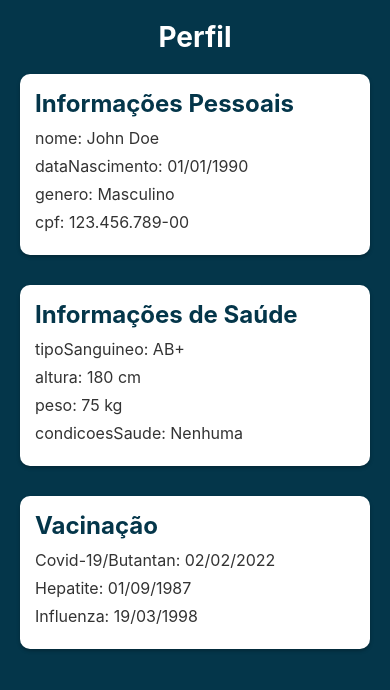
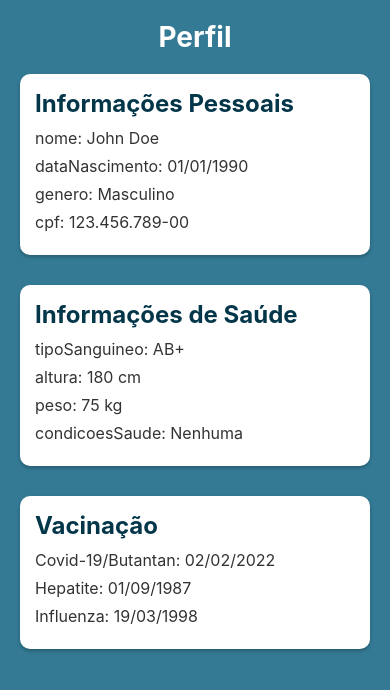
Before and after one commit to GuilhermeNSouza/VacineMais-Mobile, a React Native app: screen /Perfil in a window 390 px wide. Shown: the top 690 px of the page. Built offline with nearby package versions, Linux system fonts and the light colour scheme.

Commit message:
pequenas modificações

```diff
--- a/src/paginas/configs/index.tsx
+++ b/src/paginas/configs/index.tsx
@@ -54,7 +54,7 @@ const styles = StyleSheet.create({
     backgroundColor: '#fff',
   },
   header: {
-    backgroundColor: '#04364A',
+    backgroundColor: '#347A94',
     paddingVertical: 20,
     paddingHorizontal: 10,
   },
--- a/src/paginas/historico/index.tsx
+++ b/src/paginas/historico/index.tsx
@@ -89,7 +89,7 @@ export default function Historico() {
 const styles = StyleSheet.create({
   container: {
     flex: 1,
-    backgroundColor: '#04364A',
+    backgroundColor: '#347A94',
   },
   containerHeader: {
     marginTop: '14%',
@@ -110,7 +110,7 @@ const styles = StyleSheet.create({
     paddingEnd: '3%',
   },
   button: {
-    backgroundColor: '#04364A',
+    backgroundColor: '#57AECF',
     width: '100%',
     borderRadius: 4,
     paddingVertical: 8,
--- a/src/paginas/home/index.tsx
+++ b/src/paginas/home/index.tsx
@@ -17,8 +17,8 @@ export default function Homescreen() {
 
   // Informações do usuário (fictícias)
   const userInfo = {
-    name: "John Doe",
-    email: "john.doe@example.com",
+    name: "José da Silva",
+    email: "jose.silva@example.com",
     cpf: "123.456.789-00",
     avatar: require('../../images/user_avatar.png') // Adicione a imagem do avatar do usuário
   };
@@ -26,6 +26,10 @@ export default function Homescreen() {
   return (
     // Componente de contêiner principal
     <View style={styles.container}>
+      {/* Animatable View para o cabeçalho */}
+      <Animatable.View animation='fadeInLeft' delay={500} style={styles.containerHeader}>
+        <Text style={styles.message}>Histórico de Vacinas</Text>
+      </Animatable.View>
       <Animatable.View animation='fadeInDown' style={styles.containerUserInfo}>
         <Animatable.Image source={userInfo.avatar} style={styles.avatar} animation='zoomIn' />
         <View style={styles.userInfoContainer}>
@@ -38,27 +42,27 @@ export default function Homescreen() {
       <Animatable.View delay={600} animation='fadeInUp' style={styles.containerForm}>
         <Text style={styles.title}>Bem vindo, {userInfo.name}!</Text>
         <Text style={styles.text}>Acesse aqui seu cartão</Text>
+        <Image source={require('../../images/cartao_farmacia.png')} style={styles.cartaoImage} />
       </Animatable.View>
     </View>
   );
 }
 
-
 // Estilos para os componentes
 const styles = StyleSheet.create({
   container: {
     flex: 1,
-    backgroundColor: '#04364A',
+    backgroundColor: '#347A94',
   },
   containerUserInfo: {
     flexDirection: 'row', // Organiza os elementos na horizontal
     alignItems: 'center', // Alinha os itens verticalmente
-    backgroundColor: '#04364A',
-    borderBottomColor: '#04364A', // Adiciona uma borda na parte inferior
+    backgroundColor: '#347A94',
+    borderBottomColor: '#347A94', // Adiciona uma borda na parte inferior
     borderBottomWidth: 2, // Largura da borda
     paddingHorizontal: 20, // Adiciona espaço horizontal interno
-    paddingBottom: 90, // Adiciona espaço inferior interno
-    paddingTop: 90,
+    paddingBottom: 60, // Adiciona espaço inferior interno
+    paddingTop: 60,
   },
   containerForm: {
     flex: 2.5,
@@ -110,4 +114,19 @@ const styles = StyleSheet.create({
     fontWeight: 'bold',
     fontSize: 18,
   },
+  cartaoImage: {
+    width: '100%', // Para garantir que a imagem ocupe toda a largura do contêiner
+    height: undefined, // Para manter a proporção da imagem
+    aspectRatio: 600 / 471, // A largura e altura original da imagem
+    marginTop: 30, // Espaçamento superior para separar a imagem do texto
+  },
+  containerHeader: {
+    marginTop: '10%',
+    paddingStart: '5%',
+  },
+  message: {
+    fontSize: 28,
+    fontWeight: 'bold',
+    color: '#fff'
+  },
 });
--- a/src/paginas/noticias/index.tsx
+++ b/src/paginas/noticias/index.tsx
@@ -60,7 +60,7 @@ export default function Noticias() {
 const styles = StyleSheet.create({
   container: {
     flex: 1,
-    backgroundColor: '#04364A',
+    backgroundColor: '#347A94',
   },
   containerHeader:{
     marginTop: '5%',
@@ -77,7 +77,7 @@ const styles = StyleSheet.create({
     textAlign: 'left', // Centralize o texto
   },
   containerForm:{
-    backgroundColor: '#F5F5F5', // Altere a cor de fundo para um tom mais claro
+    backgroundColor: '#fff', // Altere a cor de fundo para um tom mais claro
     flex: 1,
     borderTopLeftRadius: 15,
     borderTopRightRadius: 15,
@@ -86,7 +86,7 @@ const styles = StyleSheet.create({
     paddingTop: 10, // Adicione um espaçamento superior
   },
   button: {
-    backgroundColor: '#04364A', // Aplique uma cor mais vibrante aos botões
+    backgroundColor: '#57AECF', // Aplique uma cor mais vibrante aos botões
     width: '100%',
     borderRadius: 8, // Aumente o raio da borda para um visual mais arredondado
     paddingVertical: 12, // Aumente o preenchimento vertical para melhorar a usabilidade
@@ -95,7 +95,7 @@ const styles = StyleSheet.create({
     alignItems: 'center'
   },
   buttonText: {
-    color: '#fff',
+    color: '#244357',
     fontSize: 16, // Reduza um pouco o tamanho do texto
     fontWeight: 'bold'
   },
--- a/src/paginas/perfil/index.tsx
+++ b/src/paginas/perfil/index.tsx
@@ -63,7 +63,7 @@ export default function Perfil() {
 const styles = StyleSheet.create({
   container: {
     flex: 1,
-    backgroundColor: '#04364A',
+    backgroundColor: '#347A94',
   },
   scrollContainer: {
     flexGrow: 1,
```
Also changed, not shown: src/images/cartao_farmacia.png (added).
